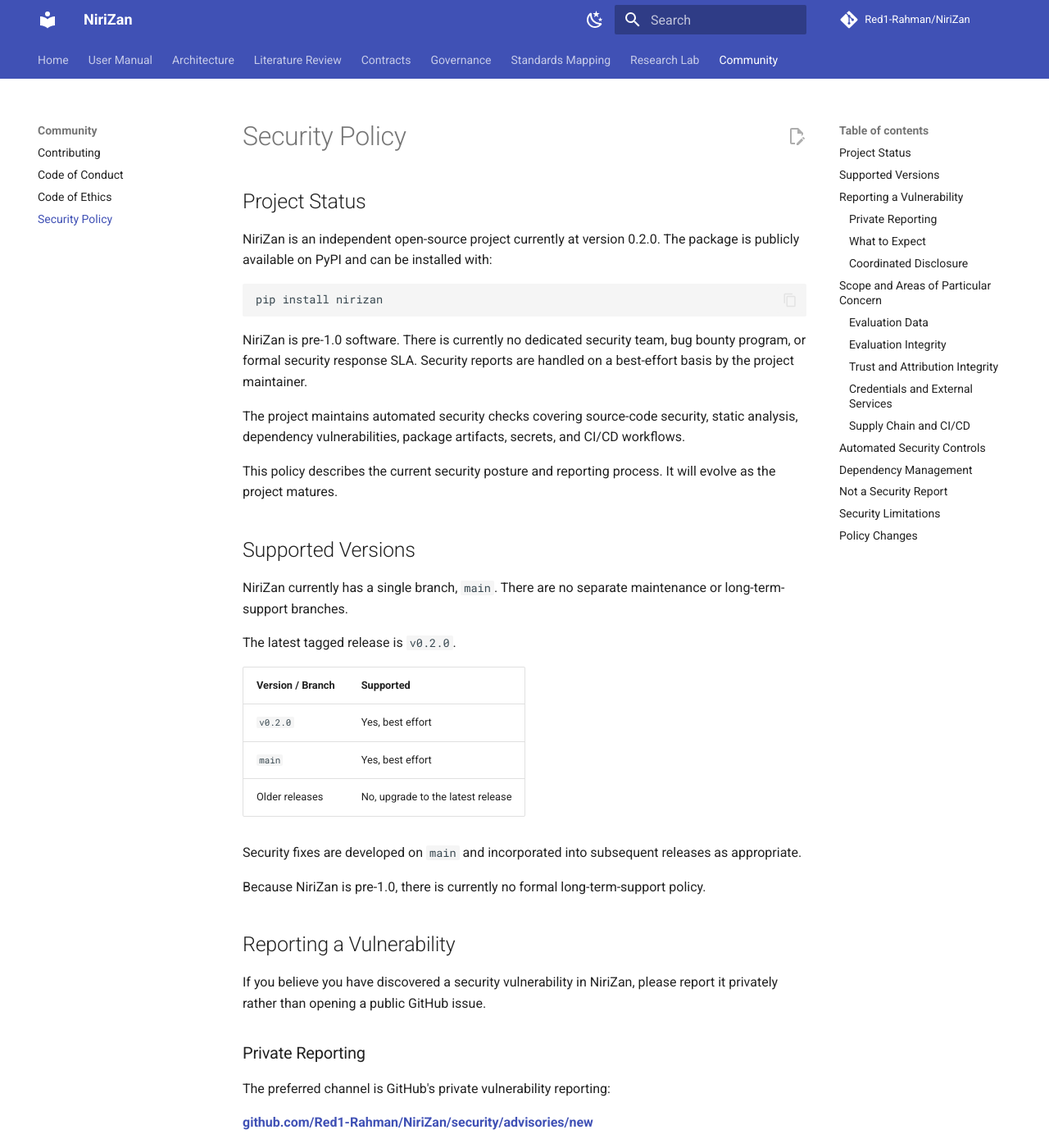
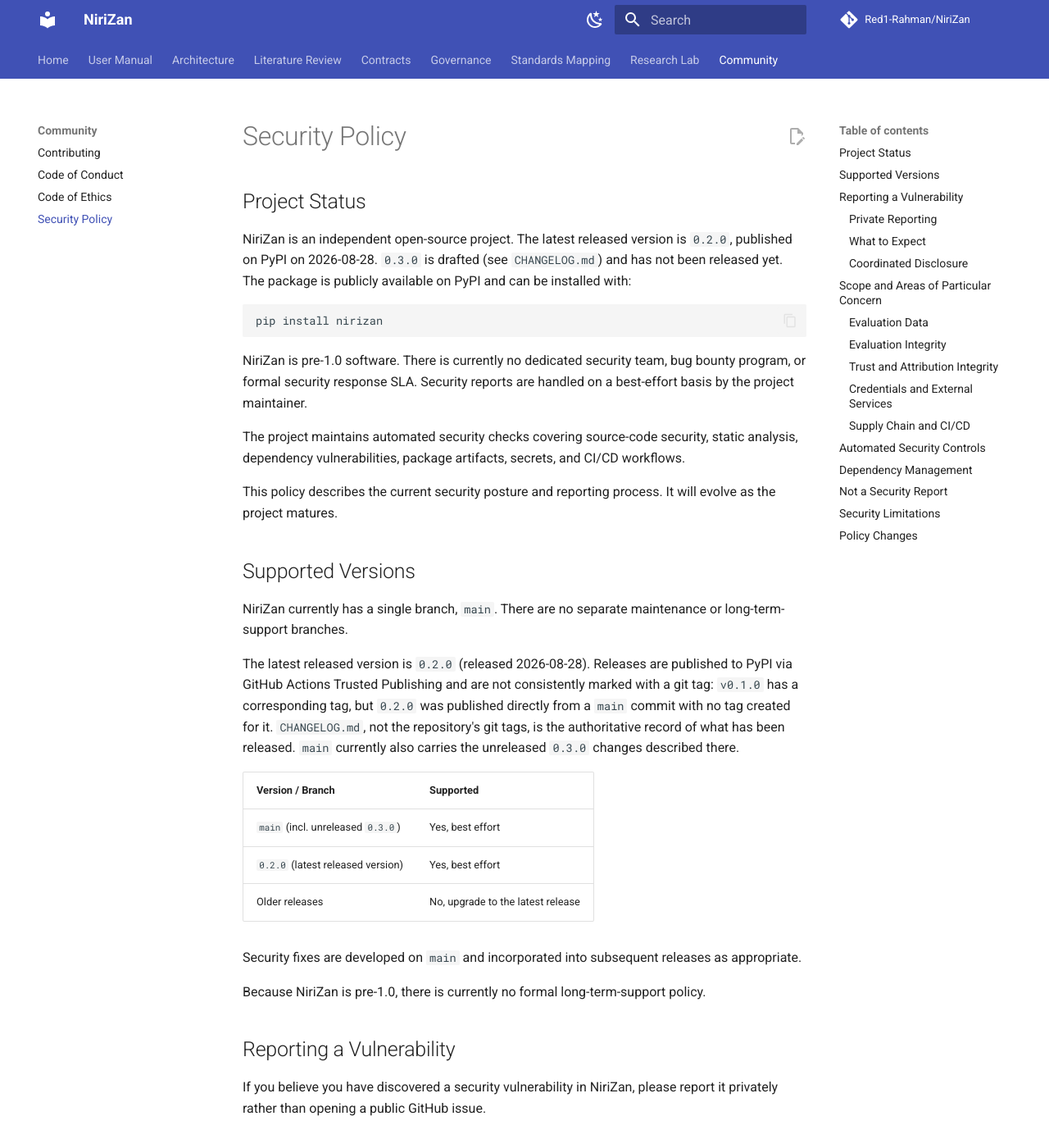
Before and after one commit to Red1-Rahman/NiriZan, an MkDocs documentation site: the page built from docs/community/security.md, in a window 1280 px wide and 1400 px high. Shown: the whole window at 82% size. Built offline with MkDocs 1.6.1 and Material for MkDocs 9.7.7, drawn with Linux system fonts in a browser that asks for light colours; comment, search, counter and statistics services are not loaded.

Commit message:
docs: sync mirrored docs from source files

````diff
--- a/docs/community/security.md
+++ b/docs/community/security.md
@@ -2,7 +2,7 @@
 
 ## Project Status
 
-NiriZan is an independent open-source project currently at version 0.2.0. The package is publicly available on PyPI and can be installed with:
+NiriZan is an independent open-source project. The latest released version is `0.2.0`, published on PyPI on 2026-08-28. `0.3.0` is drafted (see `CHANGELOG.md`) and has not been released yet. The package is publicly available on PyPI and can be installed with:
 
 ```bash
 pip install nirizan
@@ -18,12 +18,12 @@ This policy describes the current security posture and reporting process. It wil
 
 NiriZan currently has a single branch, `main`. There are no separate maintenance or long-term-support branches.
 
-The latest tagged release is `v0.2.0`.
+The latest released version is `0.2.0` (released 2026-08-28). Releases are published to PyPI via GitHub Actions Trusted Publishing and are not consistently marked with a git tag: `v0.1.0` has a corresponding tag, but `0.2.0` was published directly from a `main` commit with no tag created for it. `CHANGELOG.md`, not the repository's git tags, is the authoritative record of what has been released. `main` currently also carries the unreleased `0.3.0` changes described there.
 
 | Version / Branch     | Supported          |
 | --------------------- | ------------------- |
-| `v0.2.0`              | Yes, best effort    |
-| `main`                | Yes, best effort    |
+| `main` (incl. unreleased `0.3.0`) | Yes, best effort |
+| `0.2.0` (latest released version)  | Yes, best effort |
 | Older releases         | No, upgrade to the latest release |
 
 Security fixes are developed on `main` and incorporated into subsequent releases as appropriate.
````
